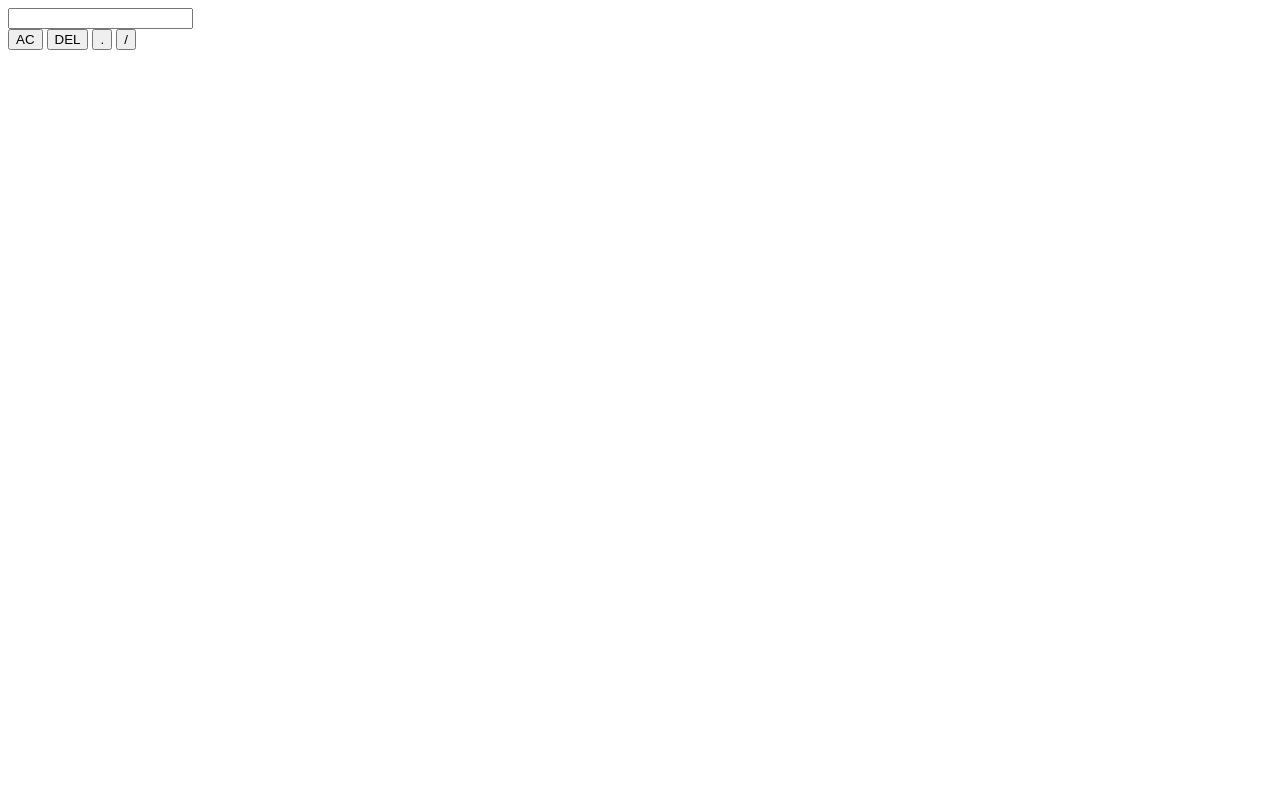
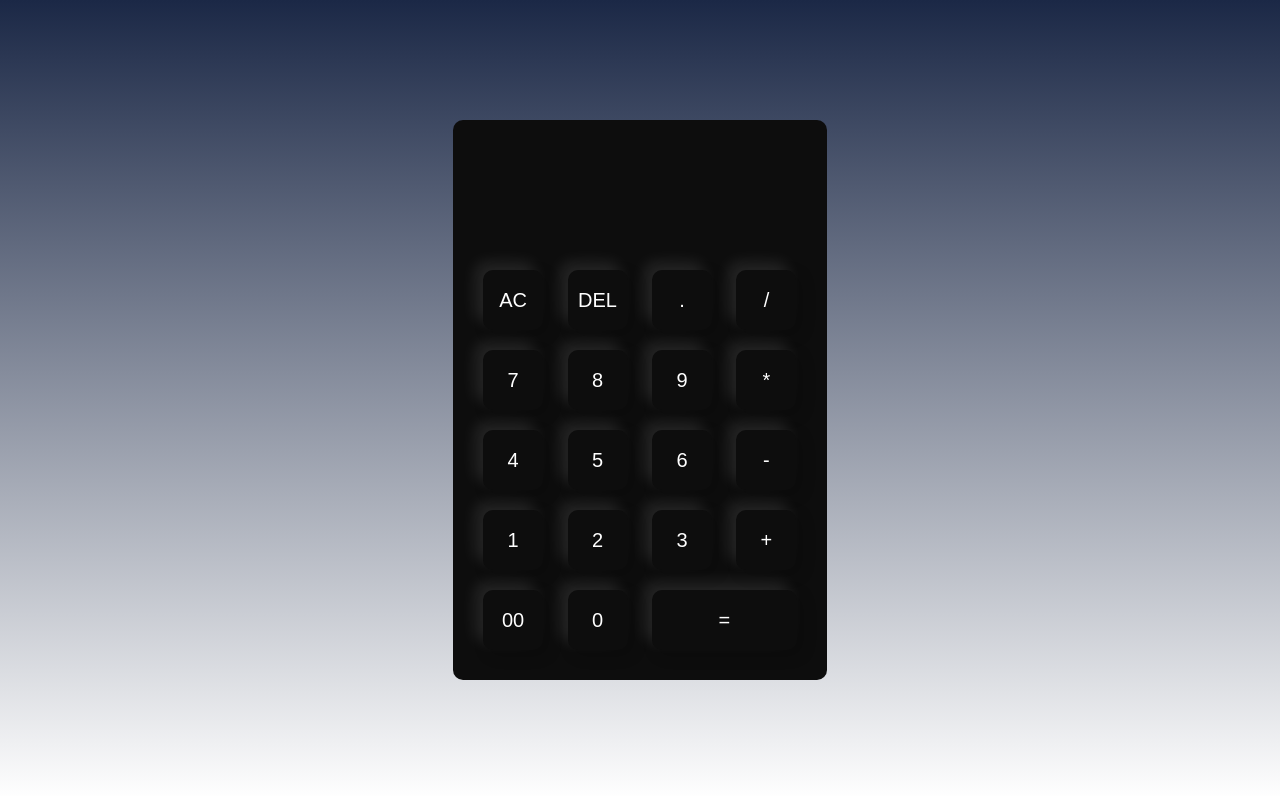
Before and after one commit to jayantpahwa19/CODSOFT, a plain HTML site: page index.html in a window 1280 px wide. Drawn offline with Linux system fonts and the light colour scheme.

Commit message:
html and css done

```diff
--- a/STYLE.CSS
+++ b/STYLE.CSS
@@ -0,0 +1,51 @@
+*{
+    margin: 0;
+    padding: 0;
+    font-family: 'poppins', sans-serif;
+    box-sizing: border-box;
+}
+.container{
+    width: 100%;
+    height: 100vh;
+
+    background: linear-gradient(rgb(27, 40, 70),rgb(255, 255, 255));
+    display: flex;
+    align-items: center;
+    justify-content: center;
+
+}
+.calculator{
+    background: rgb(13, 13, 13);
+    padding: 20px;
+    border-radius: 10px;
+
+
+}
+.calculator form input{
+    margin: 10px;
+    border: 0;
+    color: white;
+    outline: 0;
+    width: 60px;
+    height: 60px;
+    border-radius: 10px;
+    box-shadow: -8px -8px 15px rgba(255, 255, 255, 0.1),5px 5px 15px rgba(0, 0, 0, 0.2) ;
+    background: transparent;
+    font-size: 20px;
+    cursor: pointer;
+}
+form .display{
+    display: flex;
+    justify-content: flex-end;
+    margin: 20px 0;
+}
+form .display input{
+    text-align:right ;
+    flex: 1;
+
+    box-shadow: none;
+    font-size: 45px;
+}
+form input.equal{
+    width: 145px;
+}
--- a/index.html
+++ b/index.html
@@ -4,12 +4,13 @@
     <meta charset="UTF-8">
     <meta name="viewport" content="width=device-width, initial-scale=1.0">
     <title>calculator</title>
+    <link rel="stylesheet" href="STYLE.CSS">
 </head>
 <body>
     <div class="container">
         <div class="calculator">
             <form>
-                <div>
+                <div class="display">
                     <input type="text" name="display">
                 </div>
                 <div>
@@ -18,6 +19,29 @@
                     <input type="button" value=".">
                     <input type="button" value="/">
                 </div>
+                <div>
+                    <input type="button" value="7">
+                    <input type="button" value="8">
+                    <input type="button" value="9">
+                    <input type="button" value="*">
+                </div>
+                <div>
+                    <input type="button" value="4">
+                    <input type="button" value="5">
+                    <input type="button" value="6">
+                    <input type="button" value="-">
+                </div>
+                <div>
+                    <input type="button" value="1">
+                    <input type="button" value="2">
+                    <input type="button" value="3">
+                    <input type="button" value="+">
+                </div>
+                <div>
+                    <input type="button" value="00">
+                    <input type="button" value="0">
+                    <input type="button" value="=" class="equal">
+                </div>
             </form>
 
         </div>
```
